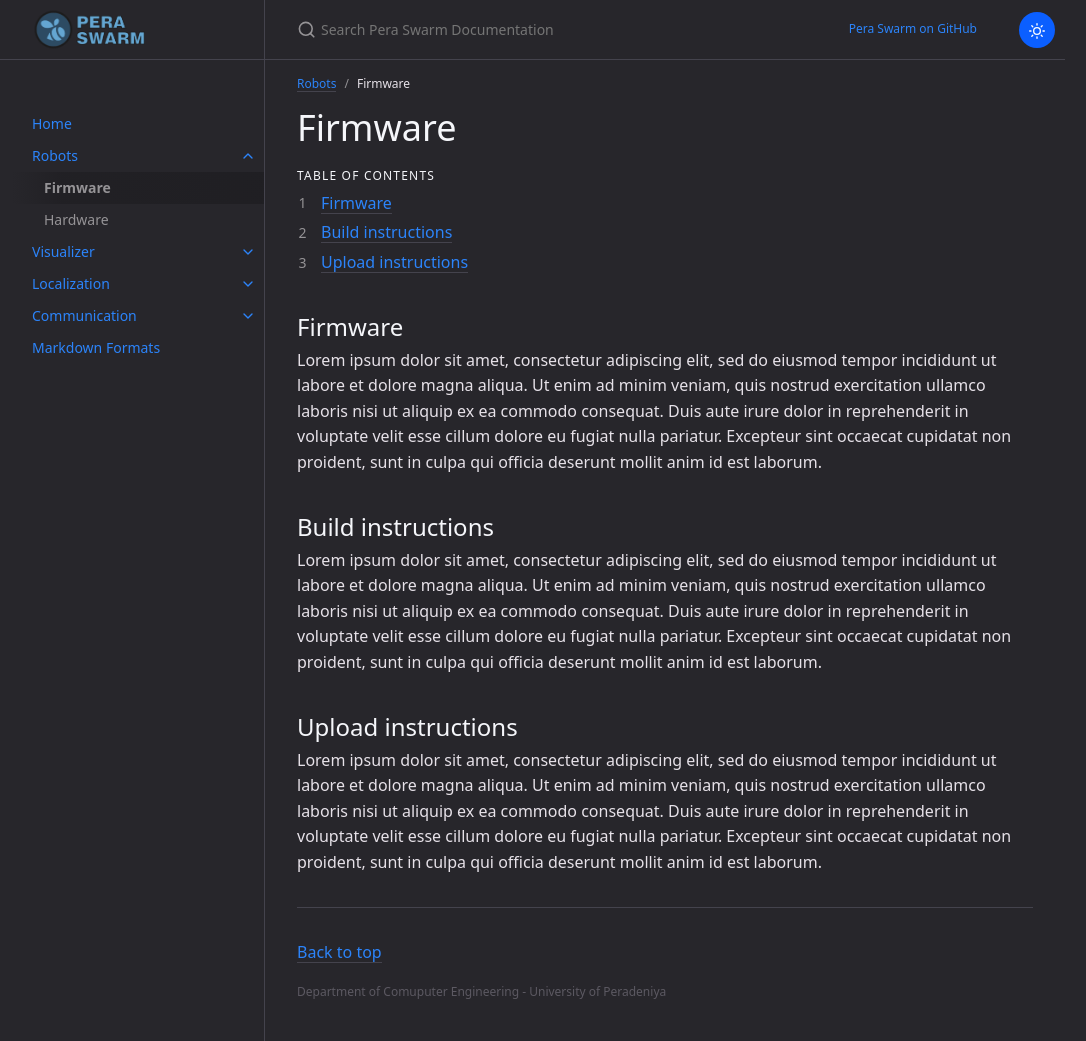
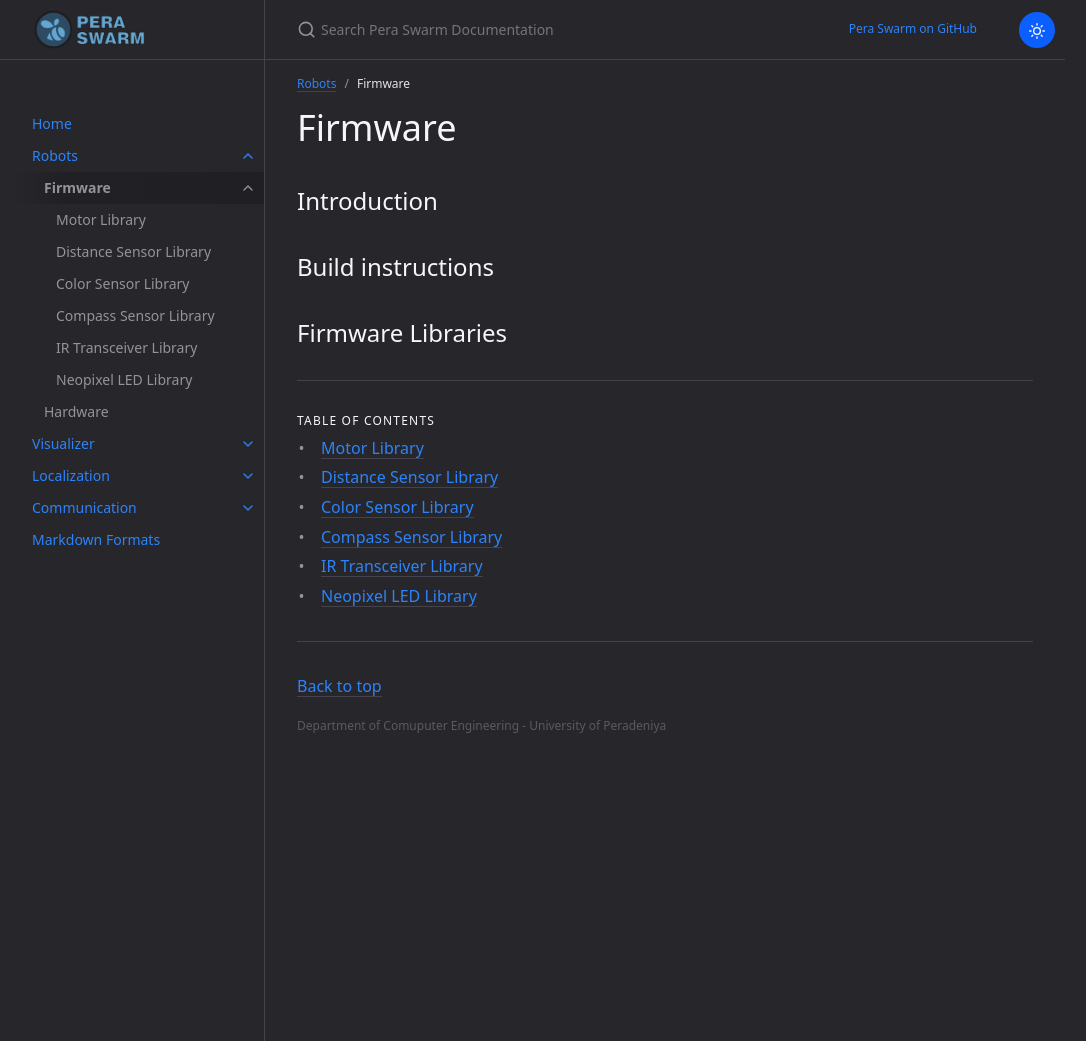
Before and after one commit to luk3Sky/docs, a Jekyll site: the page built from docs/robot/firmware/intro.md, in a window 1280 px wide and 1041 px high. Shown: the whole window, without its empty margins (107-1193 px from the left). Built offline with Jekyll 4.4.1, drawn with Linux system fonts in a browser that asks for light colours.

Commit message:
Pages for firmware documentation

```diff
--- a/docs/robot/firmware/intro.md
+++ b/docs/robot/firmware/intro.md
@@ -2,22 +2,18 @@
 layout: default
 title: Firmware
 parent: Robots
+permalink: robot/firmware
+has_children: true
+has_toc: true
 ---
 
 # Firmware
 {: .no_toc }
 
-## Table of contents
-{: .no_toc .text-delta }
-
-1. TOC
-{:toc}
-
-## Firmware
-Lorem ipsum dolor sit amet, consectetur adipiscing elit, sed do eiusmod tempor incididunt ut labore et dolore magna aliqua. Ut enim ad minim veniam, quis nostrud exercitation ullamco laboris nisi ut aliquip ex ea commodo consequat. Duis aute irure dolor in reprehenderit in voluptate velit esse cillum dolore eu fugiat nulla pariatur. Excepteur sint occaecat cupidatat non proident, sunt in culpa qui officia deserunt mollit anim id est laborum.
+## Introduction
 
 ## Build instructions
-Lorem ipsum dolor sit amet, consectetur adipiscing elit, sed do eiusmod tempor incididunt ut labore et dolore magna aliqua. Ut enim ad minim veniam, quis nostrud exercitation ullamco laboris nisi ut aliquip ex ea commodo consequat. Duis aute irure dolor in reprehenderit in voluptate velit esse cillum dolore eu fugiat nulla pariatur. Excepteur sint occaecat cupidatat non proident, sunt in culpa qui officia deserunt mollit anim id est laborum.
 
-## Upload instructions
-Lorem ipsum dolor sit amet, consectetur adipiscing elit, sed do eiusmod tempor incididunt ut labore et dolore magna aliqua. Ut enim ad minim veniam, quis nostrud exercitation ullamco laboris nisi ut aliquip ex ea commodo consequat. Duis aute irure dolor in reprehenderit in voluptate velit esse cillum dolore eu fugiat nulla pariatur. Excepteur sint occaecat cupidatat non proident, sunt in culpa qui officia deserunt mollit anim id est laborum.
+## Firmware Libraries
+
+{: .fs-6 .fw-300 }
```
Also changed, not shown: docs/robot/firmware/colorSensor.md (added, +31 -0 lines), docs/robot/firmware/compass.md (added, +31 -0 lines), docs/robot/firmware/distanceSensor.md (added, +31 -0 lines), docs/robot/firmware/ir_sensors.md (added, +31 -0 lines), docs/robot/firmware/neopixel.md (added, +31 -0 lines).
